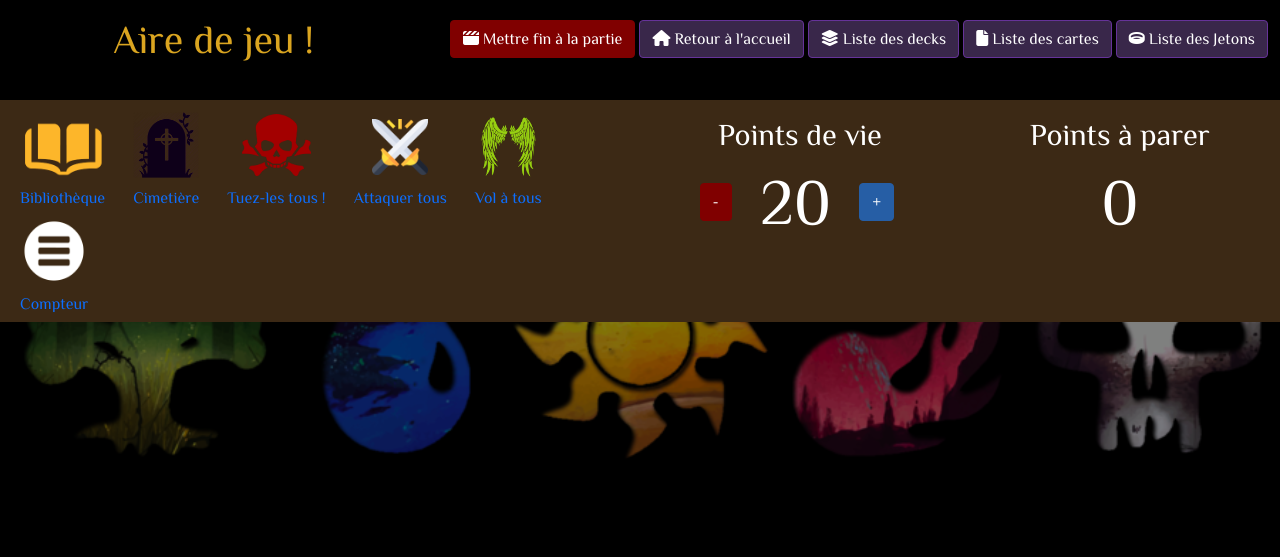
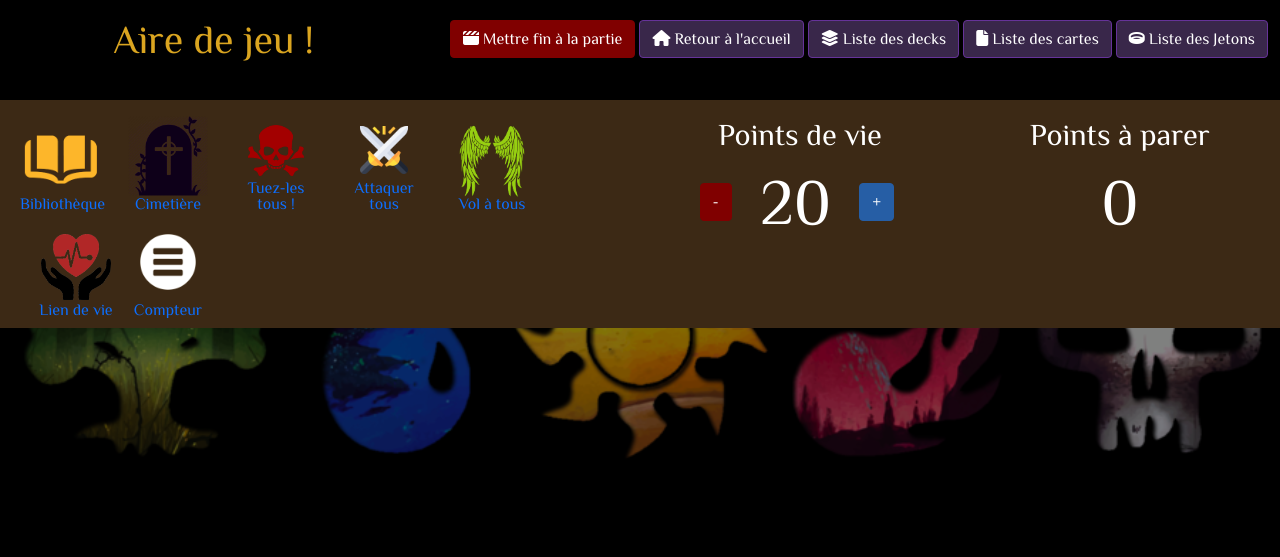
Before and after one commit to lolosambo/magicCounter, a Django app: page /cards/playground/starts/1 in a window 1280 px wide. Shown: the top 557 px of the page. Run offline with Django 4.2, Linux system fonts and the light colour scheme; a user stored in the database is signed in; data comes from the database, SQL or seed files in the repository; tables that the repository leaves empty hold one stand-in row (values such as "Sample post"); some libraries are stand-ins or nearby versions.

Commit message:
Gestion du lien de vie pour tous et individuel

```diff
--- a/magicCounter/cards/templates/cards/playground_game_starts.html
+++ b/magicCounter/cards/templates/cards/playground_game_starts.html
@@ -97,7 +97,7 @@
             <div class="col-lg-6 col-12">
                 <a
                 id="library-link"
-                class="ms-2"
+                class="menu-link ms-2"
                 data-bs-toggle="offcanvas"
                 data-bs-target="#bibliothequeCanvas"
                 aria-controls="bibliothequeCanvas"
@@ -106,7 +106,7 @@
                 </a>
                 <a
                     id="graveyard-link"
-                    class="ms-4"
+                    class="menu-link ms-4"
                     data-bs-toggle="offcanvas"
                     data-bs-target="#cemeteryCanvas"
                     aria-controls="cemeteryCanvas"
@@ -116,14 +116,14 @@
                 <a
                     id="graveyard-all-link"
                     href="{% url 'playground_kill_all' deck_id=deck.pk %}"
-                    class="graveyard-all-link ms-4"
+                    class="menu-link graveyard-all-link ms-4"
                 >
                   Tuez-les tous !
                 </a>
                 {% if json.damages > 0 %}
                     <a
                         id="all-untap"
-                        class="untap-link ms-4"
+                        class="menu-link untap-link ms-4"
                         data-untap-url="{% url 'playground_untap_all' deck_id=deck.pk %}"
                     >
                         Désengager tous
@@ -131,7 +131,7 @@
                 {% else %}
                     <a
                         id="all-attack"
-                        class="attack-link ms-4"
+                        class="menu-link attack-link ms-4"
                         data-attack-url="{% url 'playground_attack_all' deck_id=deck.pk %}"
                     >
                         Attaquer tous
@@ -141,9 +141,8 @@
                 {% if is_flying_deck == False %}
                     <a
                         id="all-flying"
-                        class="flying-link ms-4"
+                        class="menu-link flying-link ms-4"
                         href="{% url 'playground_flying_all' deck_id=deck.pk %}"
-                        data-untap-url="{% url 'playground_flying_all' deck_id=deck.pk %}"
                     >
                         Vol à tous
                     </a>
@@ -151,15 +150,33 @@
                     <a
                         id="all-non-flying"
                         href="{% url 'playground_non_flying_all' deck_id=deck.pk %}"
-                        class="non-flying-link ms-4"
-                        data-attack-url="{% url 'playground_non_flying_all' deck_id=deck.pk %}"
+                        class="menu-link non-flying-link ms-4"
                     >
                         Non-vol à tous
                     </a>
                 {%endif%}
 
+                {% if is_lifelink_deck == False %}
+                    <a
+                        id="all-lifelink"
+                        class="menu-link lifelink-link ms-4"
+                        href="{% url 'playground_lifelink_all' deck_id=deck.pk %}"
+
+                    >
+                        Lien de vie
+                    </a>
+                {% else %}
+                    <a
+                        id="all-non-lifelink"
+                        href="{% url 'playground_non_lifelink_all' deck_id=deck.pk %}"
+                        class="menu-link non-lifelink-link ms-4"
+                    >
+                        Supprimer lien de vie
+                    </a>
+                {%endif%}
+
                 <a
-                    class="me-3 ms-2"
+                    class="menu-link me-3 ms-2"
                     id="action-link"
                     data-bs-toggle="offcanvas"
                     data-bs-target="#counterCanvas"
@@ -220,7 +237,27 @@
                     <p>{{ card.name }} </p>
                     <p><em>({% for type in card.types %} {{ type }} {% endfor%})</em></p>
                     <p style="color: goldenrod;">
-                        {% if card.isLifeLink %}Lien de vie, {% endif %}
+                        {% if card.isLifeLink %}
+                                <span>
+                                   <a
+                                       style="color:green; font-size: 0.9rem;"
+                                       href="{% url 'playground_non_lifelink_creature' deck_id=deck.pk index=card.index %}"
+                                   >
+                                      Lien de vie <i class="fa-solid fa-circle-xmark"></i>
+                                   </a>
+                                </span>
+
+                        {% else %}
+                            <span>
+                               <a
+                                   style="color:red; font-size: 0.9rem;"
+                                   href="{% url 'playground_lifelink_creature' deck_id=deck.pk index=card.index %}"
+                               >
+                                  Lien de vie <i class="fa-solid fa-circle-plus"></i>
+                               </a>
+                            </span>
+
+                        {% endif %}
                         {% if card.isFlying %}
                                 <span>
                                    <a
@@ -327,7 +364,7 @@
 <!-- ------- MENU ACTIONS -------->
     <div class="offcanvas offcanvas-end action-menu-wrapper" tabindex="-1" id="counterCanvas" aria-labelledby="counterCanvasLabel">
         <div class="offcanvas-header">
-            <h5 class="offcanvas-title" id="counterCanvasLabel">MENU COMPTEUR PERSONALISE</h5>
+            <h5 class="offcanvas-title" id="counterCanvasLabel">MENU COMPTEUR PERSONNALISE</h5>
             <button
                     type="button"
                     class="btn-close text-reset btn-close-white"
--- a/magicCounter/cards/urls.py
+++ b/magicCounter/cards/urls.py
@@ -5,7 +5,9 @@ from .views import index, card, addCard, CardEditView, CardDeleteView, \
     removeTokenFromDeckView, playground, playground_game_starts, playground_add_card, playground_remove_creature, \
     playground_save, playground_save_for_all, playground_reset_all, playground_kill_game, playground_life_save, \
     playground_attack, playground_untap, playground_attack_all, playground_untap_all, playground_reorder_cards, \
-    playground_kill_all, playground_flying_creature, playground_non_flying_creature, playground_flying_all, playground_non_flying_all
+    playground_kill_all, playground_flying_creature, playground_non_flying_creature, playground_flying_all, \
+    playground_non_flying_all, playground_non_lifelink_all, playground_lifelink_all, playground_lifelink_creature, \
+    playground_non_lifelink_creature
 
 urlpatterns = [
     # CARD VIEWS
@@ -54,5 +56,9 @@ urlpatterns = [
     path('playground/deck/<str:deck_id>/become_non_flying/<str:index>', playground_non_flying_creature, name="playground_non_flying_creature"),
     path('playground/deck/<str:deck_id>/flying/all', playground_flying_all, name="playground_flying_all"),
     path('playground/deck/<str:deck_id>/non-flying/all', playground_non_flying_all, name="playground_non_flying_all"),
+    path('playground/deck/<str:deck_id>/become_lifelink/<str:index>', playground_lifelink_creature, name="playground_lifelink_creature"),
+    path('playground/deck/<str:deck_id>/become_non_lifelink/<str:index>', playground_non_lifelink_creature, name="playground_non_lifelink_creature"),
+    path('playground/deck/<str:deck_id>/lifelink/all', playground_lifelink_all, name="playground_lifelink_all"),
+    path('playground/deck/<str:deck_id>/non-lifelink/all', playground_non_lifelink_all, name="playground_non_lifelink_all"),
 
 ]
--- a/magicCounter/cards/views.py
+++ b/magicCounter/cards/views.py
@@ -382,6 +382,7 @@ def playground_game_starts(request, deck_id):
         return redirect("login")
     else:
         is_flying_deck = False
+        is_lifelink_deck = False
         deck = Deck.objects.filter(pk=deck_id)[0]
         if not Playground.objects.filter(user=request.user, deck=deck):
             # On crée et on stocke la partie
@@ -402,7 +403,8 @@ def playground_game_starts(request, deck_id):
                 "deck": deck,
                 "json": json,
                 "form": form,
-                "is_flying_deck": is_flying_deck
+                "is_flying_deck": is_flying_deck,
+                "is_lifelink_deck": is_lifelink_deck
             })
         else:
             playground = Playground.objects.filter(user=request.user, deck=deck)[0]
@@ -430,6 +432,8 @@ def playground_game_starts(request, deck_id):
                             to_be_incremented = True
                         if card['isFlying']:
                             is_flying_deck = True
+                        if card['isLifeLink']:
+                            is_lifelink_deck = True
                         if to_be_incremented:
                             if card['tapped']:
                                 json['damages'] -= int(card['power'])
@@ -451,12 +455,15 @@ def playground_game_starts(request, deck_id):
                 for card in json['cards']:
                     if card['isFlying']:
                         is_flying_deck = True
+                    if card['isLifeLink']:
+                        is_lifelink_deck = True
                 form = CustomCounterForm(deck=deck)
                 return render(request, "cards/playground_game_starts.html", context={
                     "deck": deck,
                     "json": json,
                     "form": form,
-                    "is_flying_deck": is_flying_deck
+                    "is_flying_deck": is_flying_deck,
+                    "is_lifelink_deck": is_lifelink_deck
                 })
 
 
@@ -852,3 +859,71 @@ def playground_non_flying_all(request, deck_id):
     playground.last_update_date = datetime.today()
     playground.save()
     return redirect('playground_game_starts', deck_id=deck.pk)
+
+def playground_lifelink_all(request, deck_id):
+    deck = Deck.objects.filter(pk=deck_id)[0]
+    playground = Playground.objects.filter(deck=deck, user=request.user)[0]
+    json = playground.config
+
+    for card in json["cards"]:
+        card['isLifeLink'] = True
+
+    playground.config = json
+    playground.last_update_date = datetime.today()
+    playground.save()
+    return redirect('playground_game_starts', deck_id=deck.pk)
+
+
+def playground_non_lifelink_all(request, deck_id):
+    deck = Deck.objects.filter(pk=deck_id)[0]
+    playground = Playground.objects.filter(deck=deck, user=request.user)[0]
+    json = playground.config
+
+    for card in json["cards"]:
+        card['isLifeLink'] = False
+
+    playground.config = json
+    playground.last_update_date = datetime.today()
+    playground.save()
+    return redirect('playground_game_starts', deck_id=deck.pk)
+
+
+def playground_lifelink_creature(request, deck_id, index):
+    user = request.user
+    if not user.is_authenticated:
+        return redirect("login")
+    else:
+        deck = Deck.objects.filter(pk=deck_id)[0]
+        playground = Playground.objects.filter(user=request.user, deck=deck)[0]
+        json = playground.config
+        cards = []
+        for card in json['cards']:
+            if card['index'] == int(index):
+               card["isLifeLink"] = True
+            cards.append(card)
+        json['cards'] = cards
+        playground.config = json
+        playground.last_update_date = datetime.today()
+        playground.save()
+
+        return redirect('playground_game_starts', deck_id=deck.pk)
+
+def playground_non_lifelink_creature(request, deck_id, index):
+    user = request.user
+    if not user.is_authenticated:
+        return redirect("login")
+    else:
+        deck = Deck.objects.filter(pk=deck_id)[0]
+        playground = Playground.objects.filter(user=request.user, deck=deck)[0]
+        json = playground.config
+        cards = []
+        for card in json['cards']:
+            if card['index'] == int(index):
+               card["isLifeLink"] = False
+            cards.append(card)
+        json['cards'] = cards
+        playground.config = json
+        playground.last_update_date = datetime.today()
+        playground.save()
+
+        return redirect('playground_game_starts', deck_id=deck.pk)
--- a/magicCounter/magicCounter/static/css/style.css
+++ b/magicCounter/magicCounter/static/css/style.css
@@ -495,6 +495,11 @@ form > button{
     background-color: #252727;
 }
 
+.menu-link {
+    height: 100px;
+    width: 80px;
+}
+
 #library-link {
    background-image: url('../../media/library.png');
    background-size: contain;
@@ -502,7 +507,6 @@ form > button{
    background-position: center;
    text-align: center;
    display: inline-block;
-   height: 90px;
    padding-top: 90px;
 }
 
@@ -517,7 +521,6 @@ form > button{
    background-position: center;
    text-align: center;
    display: inline-block;
-   height: 90px;
    padding-top: 90px;
 }
 
@@ -527,12 +530,11 @@ form > button{
 
 #action-link {
    background-image: url('../../media/action.png');
-   background-size: contain;
+   background-size: 80%;
    background-repeat: no-repeat;
    background-position: center;
    text-align: center;
    display: inline-block;
-   height: 90px;
    padding-top: 90px;
 }
 
@@ -547,8 +549,7 @@ form > button{
    background-position: center;
    text-align: center;
    display: inline-block;
-   height: 50px;
-   padding-top: 85px;
+   padding-top: 80px;
 }
 
 .attack-link:hover {
@@ -566,10 +567,8 @@ form > button{
    background-position: center;
    text-align: center;
    display: inline-block;
-   height: 90px;
-   padding-top: 90px;
+   padding-top: 80px;
 }
-
 
 .flying-link {
    background-image: url('../../media/make-flying.png');
@@ -578,7 +577,6 @@ form > button{
    background-position: center;
    text-align: center;
    display: inline-block;
-   height: 50px;
    padding-top: 85px;
 }
 
@@ -597,13 +595,36 @@ form > button{
    background-position: center;
    text-align: center;
    display: inline-block;
-   height: 90px;
-   padding-top: 90px;
+   padding-top: 80px;
 }
 
+.lifelink-link {
+   background-image: url('../../media/make-lifelink.png');
+   background-size: 87%;
+   background-repeat: no-repeat;
+   background-position: center;
+   text-align: center;
+   display: inline-block;
+   padding-top: 85px;
+}
 
+.lifelink-link:hover {
+   background-image: url('../../media/make-lifelink-hover.png');
+}
 
+.non-lifelink-link:hover {
+   background-image: url('../../media/make-non-lifelink-hover.png');
+}
 
+.non-lifelink-link {
+   background-image: url('../../media/make-non-lifelink.png');
+   background-size: 75%;
+   background-repeat: no-repeat;
+   background-position: center;
+   text-align: center;
+   display: inline-block;
+   padding-top: 75px;
+}
 
 .graveyard-all-link:hover {
    background-image: url('../../media/kill-all-hover.png');
@@ -617,7 +638,7 @@ form > button{
    text-align: center;
    display: inline-block;
    height: 90px;
-   padding-top: 90px;
+   padding-top: 75px;
 }
 
 .tapped_card {
```
Also changed, not shown: magicCounter/magicCounter/media/make-lifelink-hover.png (added), magicCounter/magicCounter/media/make-lifelink.png (added), magicCounter/magicCounter/media/make-non-lifelink-hover.png (added), magicCounter/magicCounter/media/make-non-lifelink.png (added), magicCounter/mediafiles/make-lifelink-hover.png (added), magicCounter/mediafiles/make-lifelink.png (added), magicCounter/mediafiles/make-non-lifelink-hover.png (added), magicCounter/mediafiles/make-non-lifelink.png (added).
